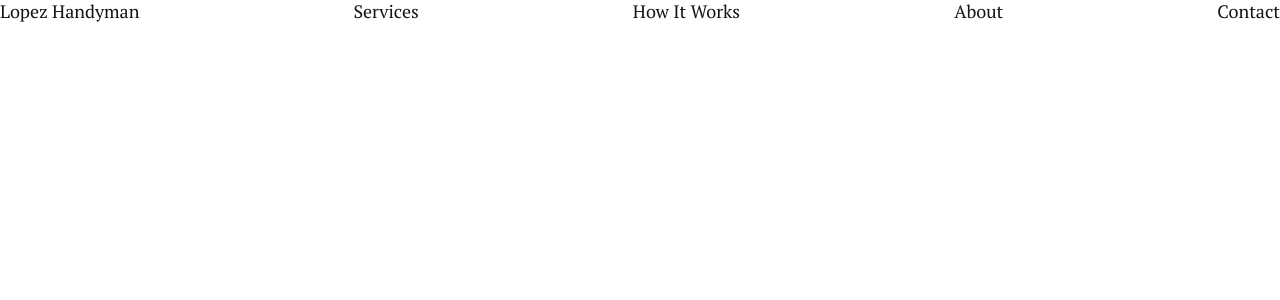
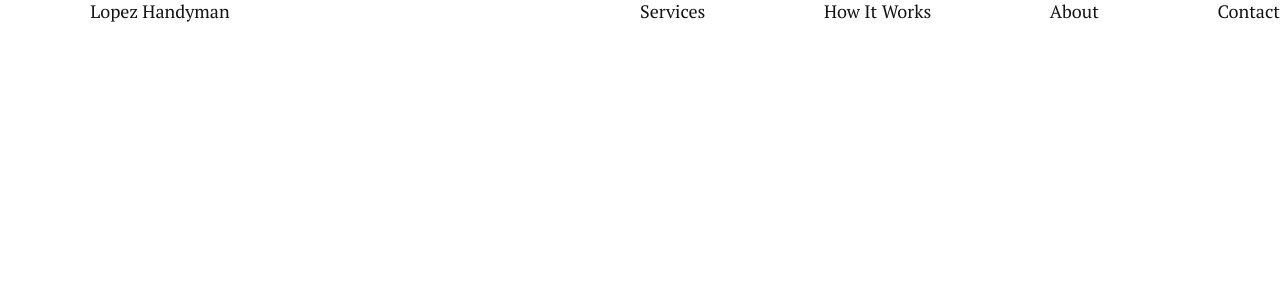
Before and after one commit to ilopezro/handyman-buisness, a React (Create React App) app: page / in a window 1280 px wide. Shown: the top 300 px of the page. Built offline with nearby package versions, Linux system fonts and the light colour scheme.

Commit message:
started styling navbar

```diff
--- a/package.json
+++ b/package.json
@@ -6,6 +6,7 @@
     "@testing-library/jest-dom": "^4.2.4",
     "@testing-library/react": "^9.5.0",
     "@testing-library/user-event": "^7.2.1",
+    "classnames": "^2.2.6",
     "react": "^16.13.1",
     "react-dom": "^16.13.1",
     "react-router-dom": "^5.2.0",
--- a/src/components/navbar/index.jsx
+++ b/src/components/navbar/index.jsx
@@ -3,10 +3,6 @@ import { Link } from "react-router-dom";
 import "./index.scss";
 
 export const LinksToRender = [
-  {
-    path: "/",
-    name: "Lopez Handyman",
-  },
   {
     path: "/services",
     name: "Services",
@@ -28,11 +24,18 @@ export const LinksToRender = [
 const NavbarView = () => {
   return (
     <div className="Navbar">
-      {LinksToRender.map((item) => (
-        <Link to={item.path} className="Navbar__link" key={item.name}>
-          {item.name}
+      <div className="Navbar__container--home">
+        <Link to={"/"} className="Navbar__link Navbar__link--home">
+          Lopez Handyman
         </Link>
-      ))}
+      </div>
+      <div className="Navbar__container">
+        {LinksToRender.map((item) => (
+          <Link to={item.path} className="Navbar__link" key={item.name}>
+            {item.name}
+          </Link>
+        ))}
+      </div>
     </div>
   );
 };
--- a/src/components/navbar/index.scss
+++ b/src/components/navbar/index.scss
@@ -7,8 +7,20 @@
   justify-content: space-between;
 }
 
+.Navbar__container {
+  width: 50%;
+  display: flex;
+  flex-direction: row;
+  justify-content: space-between;
+}
+
+.Navbar__container--home {
+  width: 25%;
+  display: flex;
+  justify-content: center;
+}
+
 .Navbar__link {
   @include typography.navbar-link;
   text-decoration: none;
-  flex-direction: row;
 }
```
Also changed, not shown: 1 other file (tests, documents, lock files or other folders).
